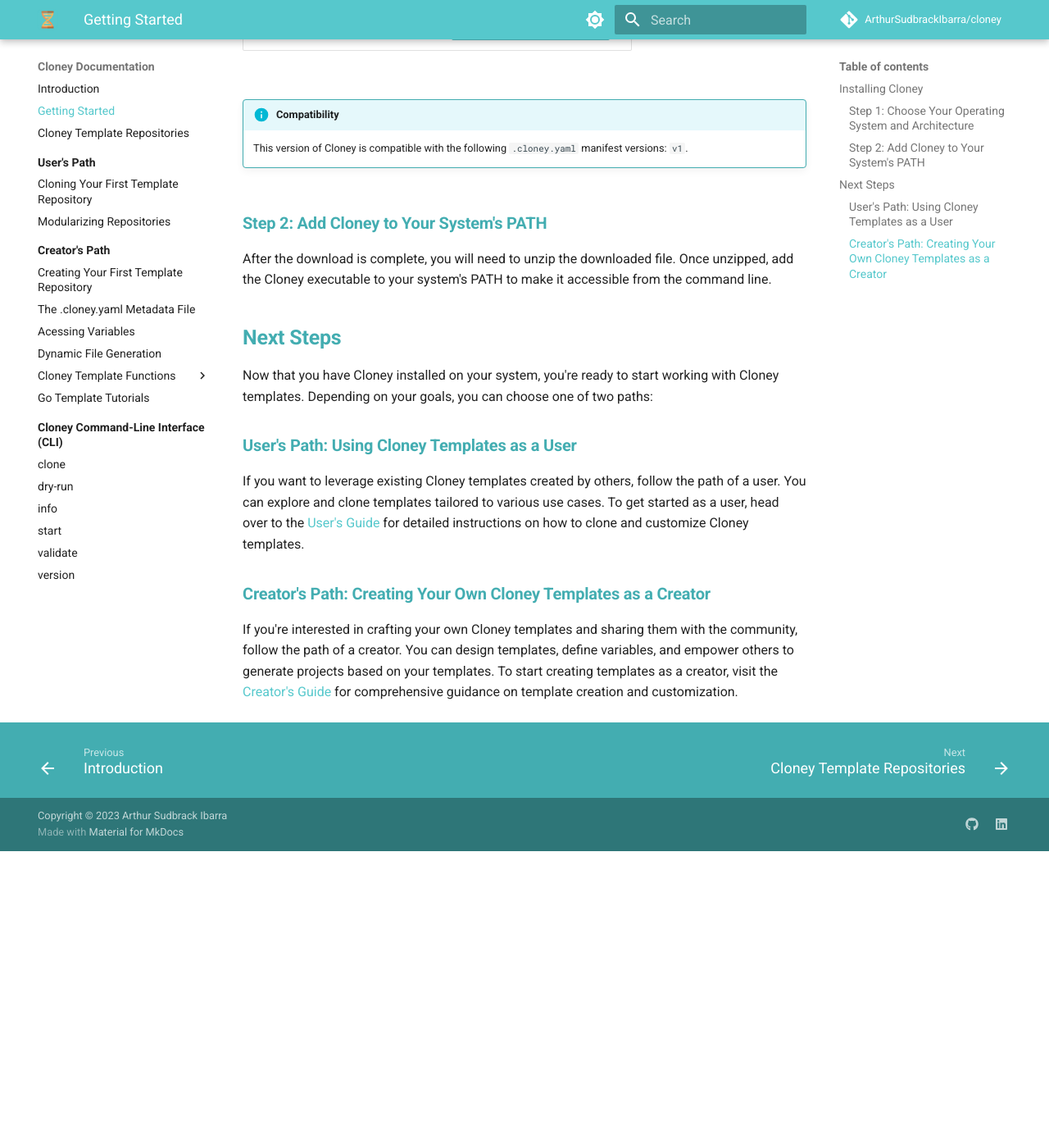
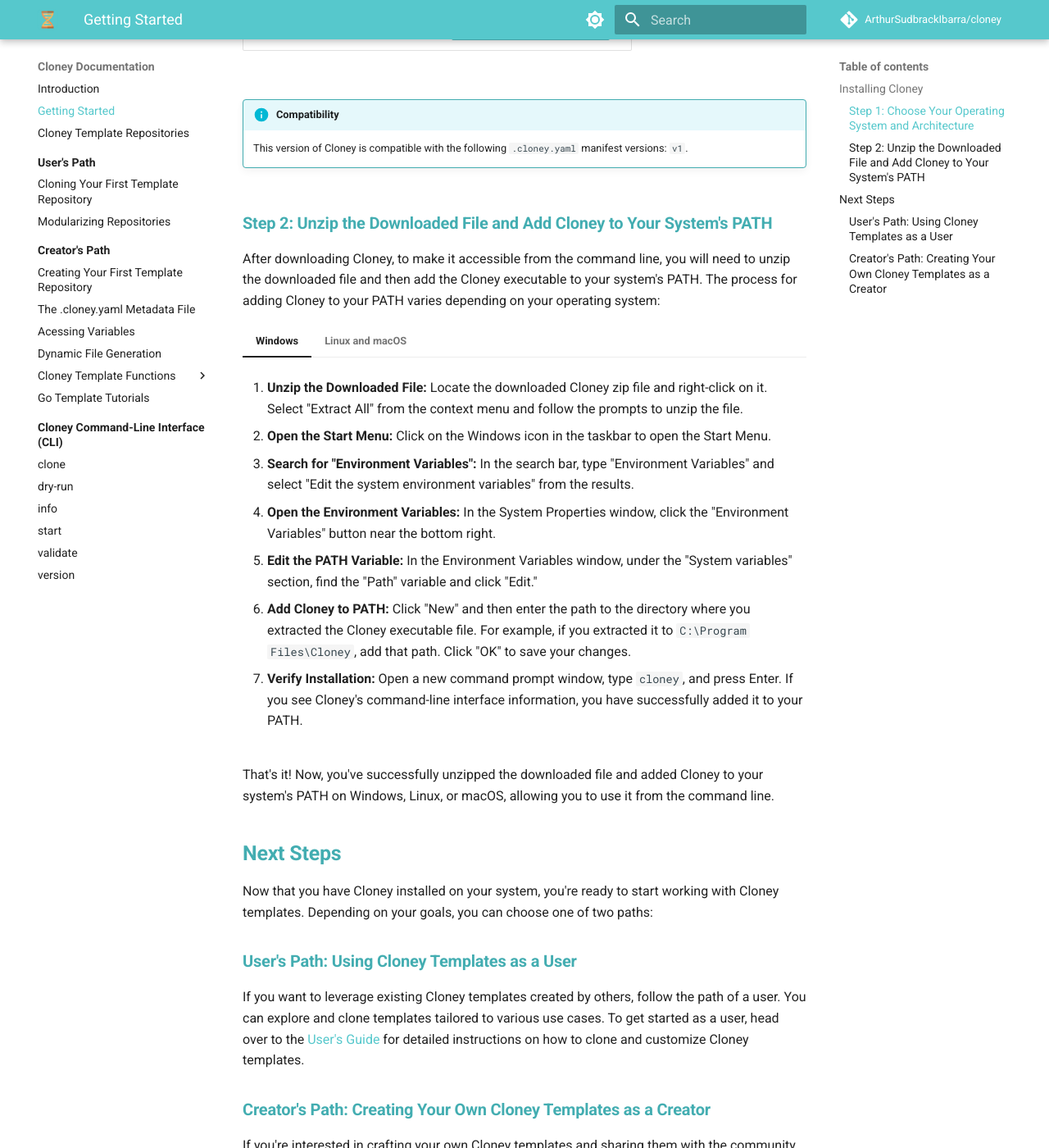
Before and after one commit to ArthurSudbrackIbarra/cloney-documentation, an MkDocs documentation site: the page built from docs/getting-started.md, in a window 1280 px wide and 1400 px high, scrolled down 994 px. Shown: the whole window at 82% size. Built offline with MkDocs 1.6.1 and Material for MkDocs 9.7.7, drawn with Linux system fonts in a browser that asks for light colours; comment, search, counter and statistics services are not loaded; before the commit the page ends 2032 px from its top, so only the background shows below that.

Commit message:
Better install instructions.

````diff
--- a/docs/getting-started.md
+++ b/docs/getting-started.md
@@ -13,9 +13,64 @@
 === "Latest (0.1.1) <img class='twemoji lg middle' src='../../images/cloney-logo-no-text-rounded.png' style='margin-left: 5px'>"
     --8<-- "partials/downloads/_0.1.1.md"
 
-### Step 2: Add Cloney to Your System's PATH
+### Step 2: Unzip the Downloaded File and Add Cloney to Your System's PATH
 
-After the download is complete, you will need to unzip the downloaded file. Once unzipped, add the Cloney executable to your system's PATH to make it accessible from the command line.
+After downloading Cloney, to make it accessible from the command line, you will need to unzip the downloaded file and then add the Cloney executable to your system's PATH. The process for adding Cloney to your PATH varies depending on your operating system:
+
+=== "Windows"
+
+    1. **Unzip the Downloaded File:** Locate the downloaded Cloney zip file and right-click on it. Select "Extract All" from the context menu and follow the prompts to unzip the file.
+
+    2. **Open the Start Menu:** Click on the Windows icon in the taskbar to open the Start Menu.
+
+    3. **Search for "Environment Variables":** In the search bar, type "Environment Variables" and select "Edit the system environment variables" from the results.
+
+    4. **Open the Environment Variables:** In the System Properties window, click the "Environment Variables" button near the bottom right.
+
+    5. **Edit the PATH Variable:** In the Environment Variables window, under the "System variables" section, find the "Path" variable and click "Edit."
+
+    6. **Add Cloney to PATH:** Click "New" and then enter the path to the directory where you extracted the Cloney executable file. For example, if you extracted it to `C:\Program Files\Cloney`, add that path. Click "OK" to save your changes.
+
+    7. **Verify Installation:** Open a new command prompt window, type `cloney`, and press Enter. If you see Cloney's command-line interface information, you have successfully added it to your PATH.
+
+=== "Linux and macOS"
+
+    1. **Unzip the Downloaded File:** Open a terminal window, navigate to the directory where you downloaded Cloney, and use the `unzip` command to extract the contents of the downloaded zip file.
+
+        ```bash
+        unzip cloney-linux-amd64.zip # Change the filename as needed
+        ```
+
+    1. **Edit Your Shell Profile:** Depending on your shell (bash, zsh, etc.), open the appropriate shell profile configuration file.
+
+        - For bash, you can edit the `.bashrc` file using a text editor like `nano` or `vim`:
+            ```
+            nano ~/.bashrc
+            ```
+
+        - For zsh, edit the `.zshrc` file:
+            ```
+            nano ~/.zshrc
+            ```
+
+    1. **Add Cloney to PATH:** Add the following line at the end of the file, replacing `/path/to/cloney` with the actual path to the directory where you extracted the Cloney executable file:
+
+        ```
+        export PATH="$PATH:/path/to/cloney"
+        ```
+
+    1. **Save and Exit:** Save the file and exit the text editor.
+
+    1. **Reload Your Shell:** To apply the changes, either restart your terminal or run the following command:
+
+        ```
+        source ~/.bashrc   # For bash users
+        source ~/.zshrc    # For zsh users (if using zsh)
+        ```
+
+    1. **Verify Installation:** Open a new terminal window, type `cloney`, and press Enter. If you see Cloney's command-line interface information, you have successfully added it to your PATH.
+
+That's it! Now, you've successfully unzipped the downloaded file and added Cloney to your system's PATH on Windows, Linux, or macOS, allowing you to use it from the command line.
 
 ## Next Steps
 
````
